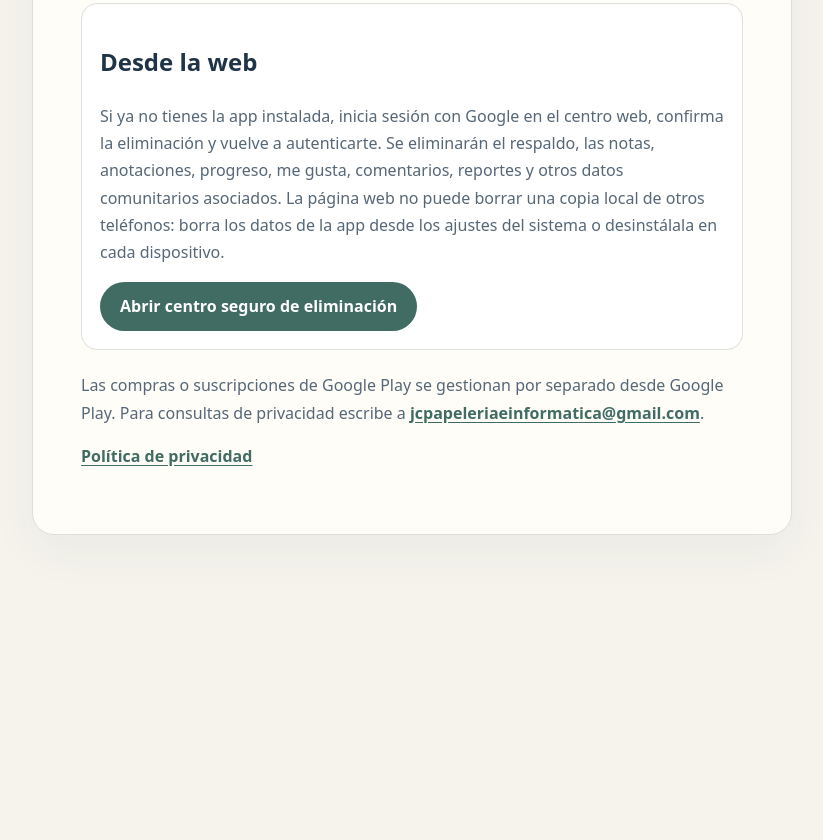
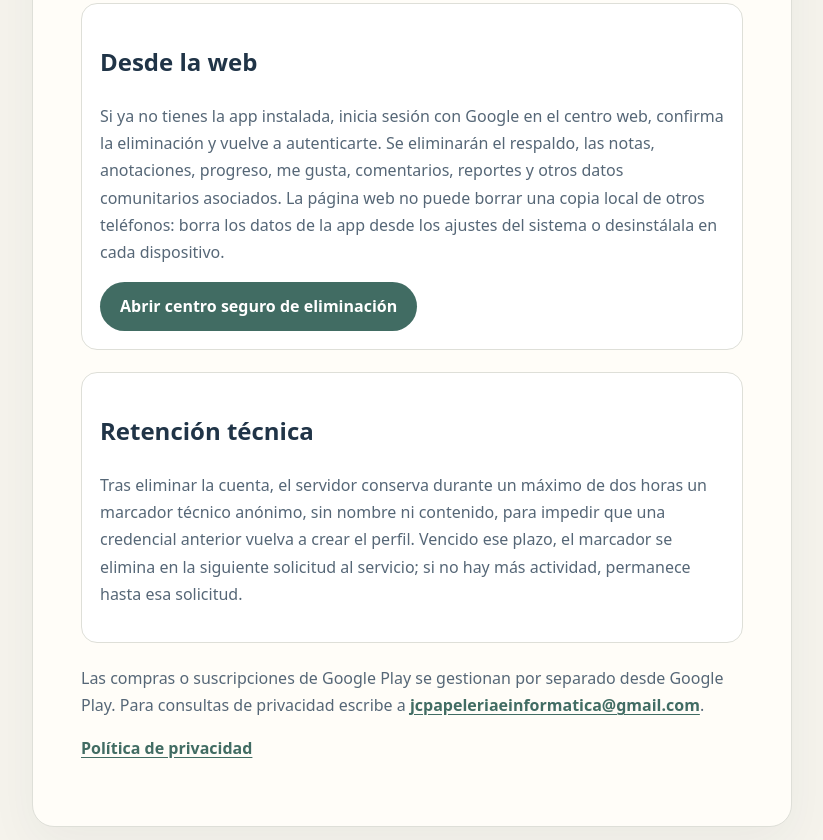
Before and after one commit to juancaco10/historias-de-fe-privacidad, a plain HTML site: page delete-account/index.html in a window 1280 px wide. Shown: the part 527-1367 px from the top of the page, without its empty margins (228-1051 px from the left). Before the commit the page ends 1126 px from the top, so only its background shows below. Drawn offline with Linux system fonts and the light colour scheme.

Commit message:
Explicar retención técnica tras eliminar cuenta

```diff
--- a/delete-account/index.html
+++ b/delete-account/index.html
@@ -26,6 +26,10 @@
       <p>Si ya no tienes la app instalada, inicia sesión con Google en el centro web, confirma la eliminación y vuelve a autenticarte. Se eliminarán el respaldo, las notas, anotaciones, progreso, me gusta, comentarios, reportes y otros datos comunitarios asociados. La página web no puede borrar una copia local de otros teléfonos: borra los datos de la app desde los ajustes del sistema o desinstálala en cada dispositivo.</p>
       <a class="button" href="https://darkseagreen-chicken-515930.hostingersite.com/legal/delete-account/">Abrir centro seguro de eliminación</a>
     </section>
+    <section>
+      <h2>Retención técnica</h2>
+      <p>Tras eliminar la cuenta, el servidor conserva durante un máximo de dos horas un marcador técnico anónimo, sin nombre ni contenido, para impedir que una credencial anterior vuelva a crear el perfil. Vencido ese plazo, el marcador se elimina en la siguiente solicitud al servicio; si no hay más actividad, permanece hasta esa solicitud.</p>
+    </section>
     <p>Las compras o suscripciones de Google Play se gestionan por separado desde Google Play. Para consultas de privacidad escribe a <a href="mailto:jcpapeleriaeinformatica@gmail.com">jcpapeleriaeinformatica@gmail.com</a>.</p>
     <p><a href="https://juancaco10.github.io/historias-de-fe-privacidad/">Política de privacidad</a></p>
   </main>
```
